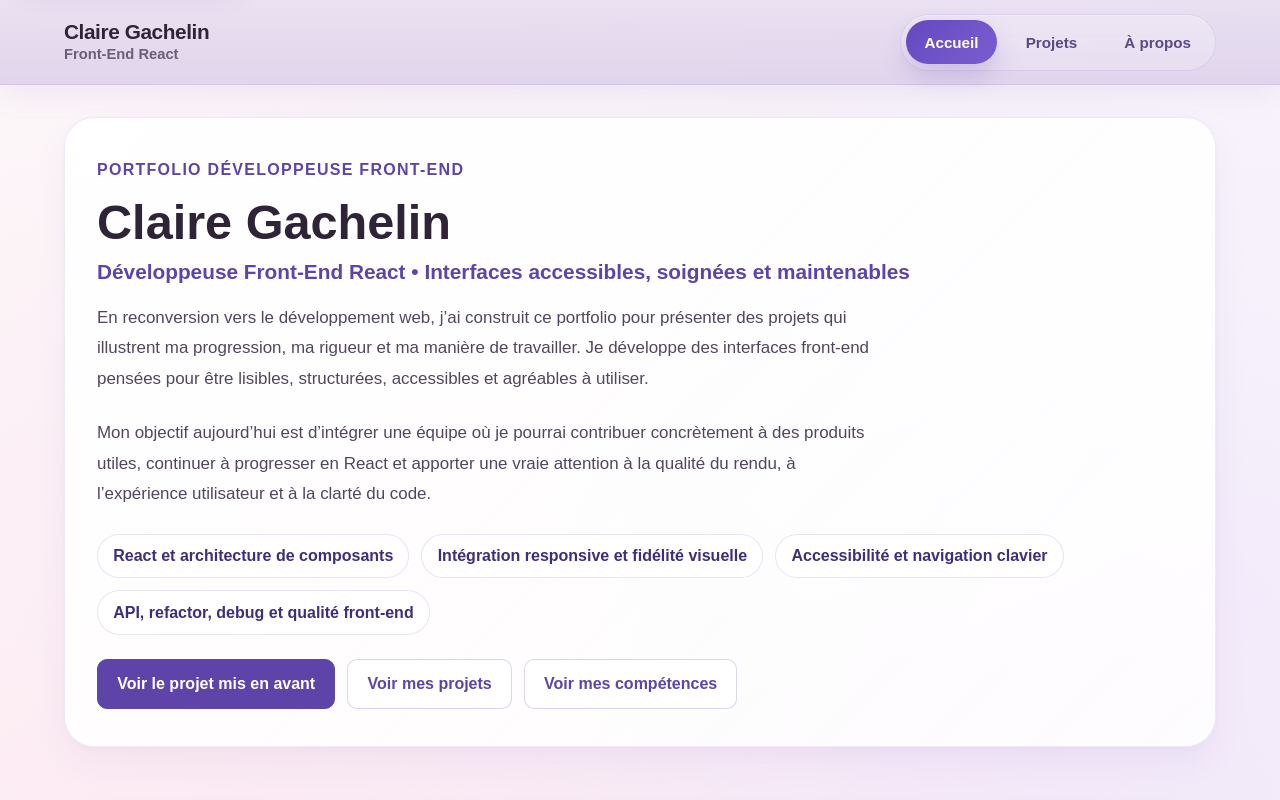
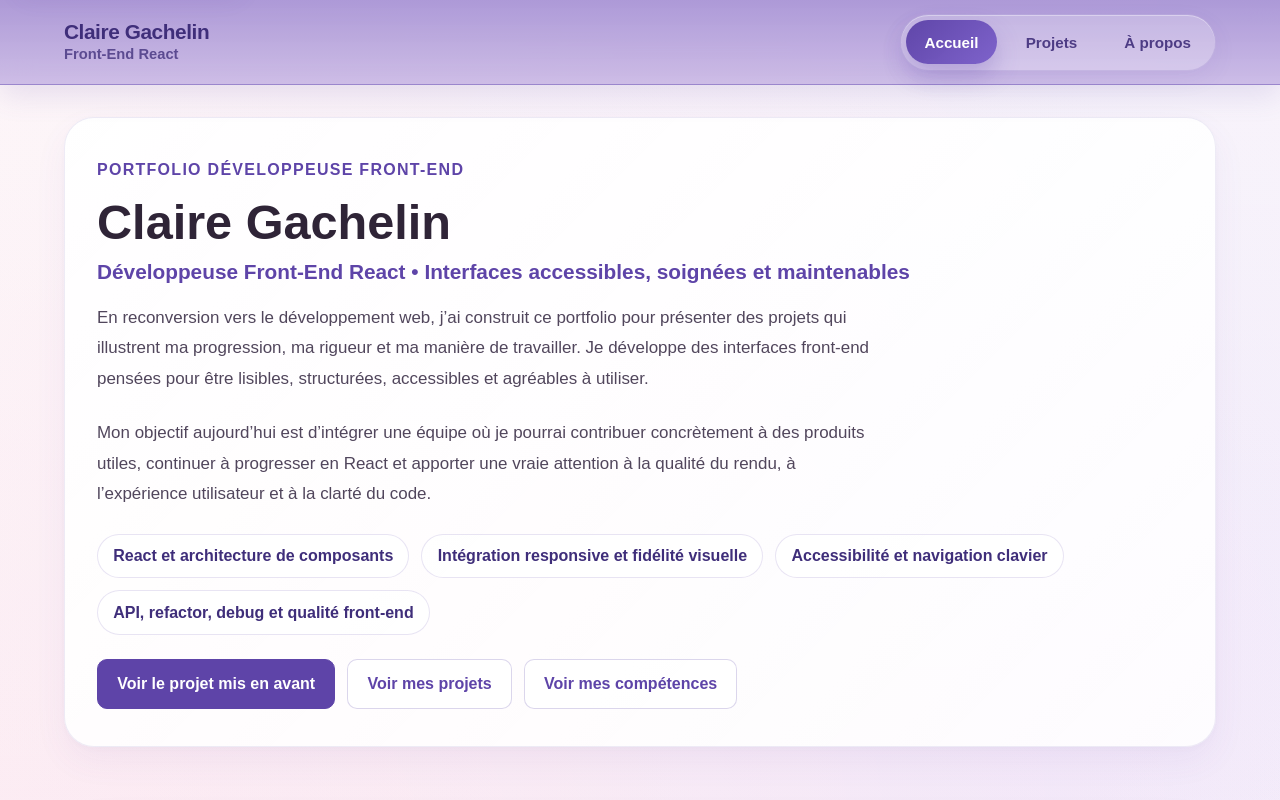
Before and after one commit to Ma-Eum/Portfolio-claire, a React (Vite) app: page / in a window 1280 px wide. Shown: the top 800 px of the page. Built offline with nearby package versions, Linux system fonts and the light colour scheme.

Commit message:
Centraliser les styles du header et corriger les variables manquantes

```diff
--- a/src/components/Header/Header.scss
+++ b/src/components/Header/Header.scss
@@ -39,7 +39,7 @@
 }
 
 .site-header__name {
-  color: $color-title;
+  color: $color-primary-dark;
   font-size: 1.3rem;
   font-weight: 800;
   line-height: 1.1;
@@ -86,7 +86,9 @@
   border: 1px solid $color-header-nav-border;
   border-radius: $radius-pill;
   background: $color-header-nav-background;
-  box-shadow: inset 0 1px 0 $color-header-nav-highlight;
+  box-shadow:
+    inset 0 1px 0 $color-header-nav-highlight,
+    0 8px 22px rgba(94, 68, 168, 0.08);
 }
 
 .site-header__link {
--- a/src/styles/_variables.scss
+++ b/src/styles/_variables.scss
@@ -70,35 +70,35 @@ $color-button-secondary-text: $color-primary;
 $color-button-secondary-border: $color-border-strong;
 
 // ---------- Header ----------
-$color-header-background-top: rgba(233, 224, 241, 0.94);
-$color-header-background-bottom: rgba(222, 210, 235, 0.9);
-$color-header-border: rgba(94, 68, 168, 0.16);
-$color-header-shadow: rgba(94, 68, 168, 0.08);
+$color-header-background-top: rgba(168, 148, 213, 0.94);
+$color-header-background-bottom: rgba(201, 185, 229, 0.92);
+$color-header-border: rgba(94, 68, 168, 0.22);
+$color-header-shadow: rgba(94, 68, 168, 0.14);
 
-$color-header-role: rgba(58, 47, 71, 0.72);
+$color-header-role: rgba(63, 46, 122, 0.78);
 
-$color-header-toggle-background: rgba(255, 255, 255, 0.42);
-$color-header-toggle-border: rgba(94, 68, 168, 0.16);
-$color-header-toggle-shadow: rgba(94, 68, 168, 0.08);
+$color-header-toggle-background: rgba(255, 255, 255, 0.52);
+$color-header-toggle-border: rgba(94, 68, 168, 0.2);
+$color-header-toggle-shadow: rgba(94, 68, 168, 0.12);
 
-$color-header-nav-background: rgba(255, 255, 255, 0.22);
-$color-header-nav-border: rgba(94, 68, 168, 0.12);
-$color-header-nav-highlight: rgba(255, 255, 255, 0.32);
+$color-header-nav-background: rgba(255, 255, 255, 0.24);
+$color-header-nav-border: rgba(94, 68, 168, 0.14);
+$color-header-nav-highlight: rgba(255, 255, 255, 0.36);
 
-$color-header-link: rgba(67, 49, 110, 0.86);
-$color-header-link-hover-background: rgba(255, 255, 255, 0.46);
+$color-header-link: rgba(63, 46, 122, 0.9);
+$color-header-link-hover-background: rgba(255, 255, 255, 0.42);
 
-$color-header-link-active-start: rgba(98, 69, 191, 0.98);
-$color-header-link-active-end: rgba(114, 85, 205, 0.94);
-$color-header-link-active-start-hover: rgba(98, 69, 191, 1);
-$color-header-link-active-end-hover: rgba(114, 85, 205, 0.98);
+$color-header-link-active-start: rgba(94, 68, 168, 0.98);
+$color-header-link-active-end: rgba(121, 93, 201, 0.95);
+$color-header-link-active-start-hover: rgba(94, 68, 168, 1);
+$color-header-link-active-end-hover: rgba(121, 93, 201, 0.98);
 $color-header-link-active-text: #ffffff;
-$color-header-link-active-shadow: rgba(94, 68, 168, 0.22);
+$color-header-link-active-shadow: rgba(94, 68, 168, 0.28);
 
-$color-header-mobile-panel-top: rgba(244, 239, 248, 0.97);
-$color-header-mobile-panel-bottom: rgba(231, 222, 240, 0.96);
-$color-header-mobile-panel-shadow: rgba(58, 40, 103, 0.16);
-$color-header-mobile-link-background: rgba(255, 255, 255, 0.56);
+$color-header-mobile-panel-top: rgba(236, 229, 246, 0.97);
+$color-header-mobile-panel-bottom: rgba(220, 208, 239, 0.96);
+$color-header-mobile-panel-shadow: rgba(58, 40, 103, 0.18);
+$color-header-mobile-link-background: rgba(255, 255, 255, 0.62);
 
 // ---------- Footer ----------
 $color-footer-background-start: rgba(245, 235, 242, 0.94);
```
